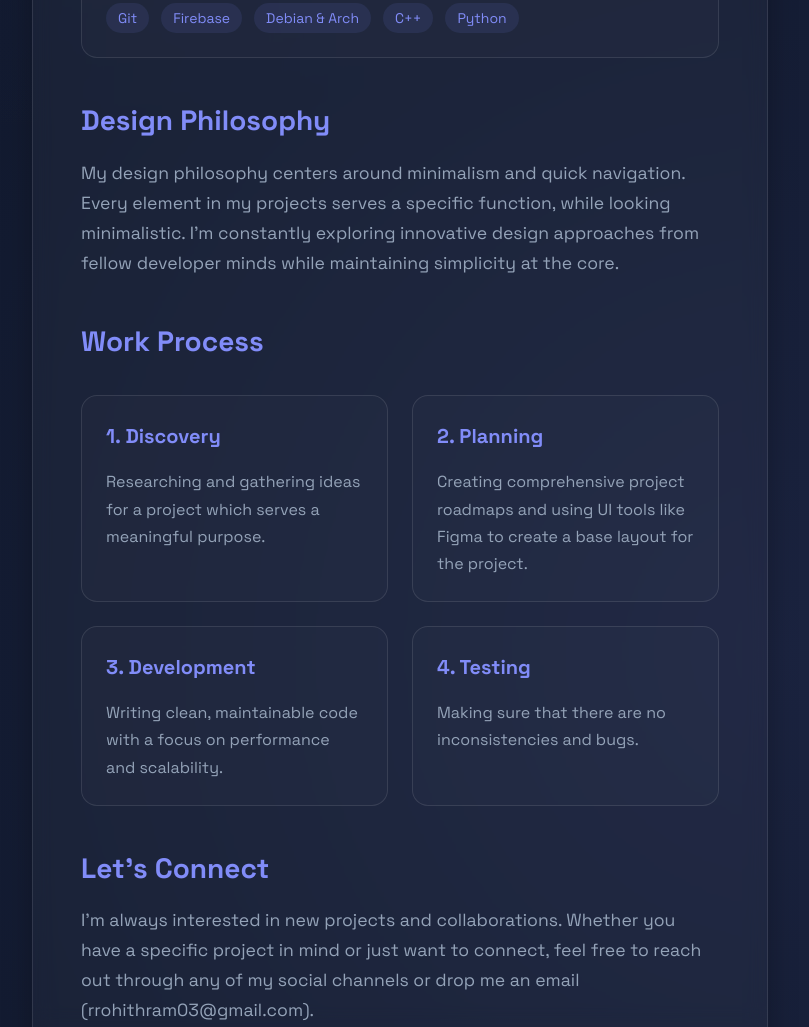
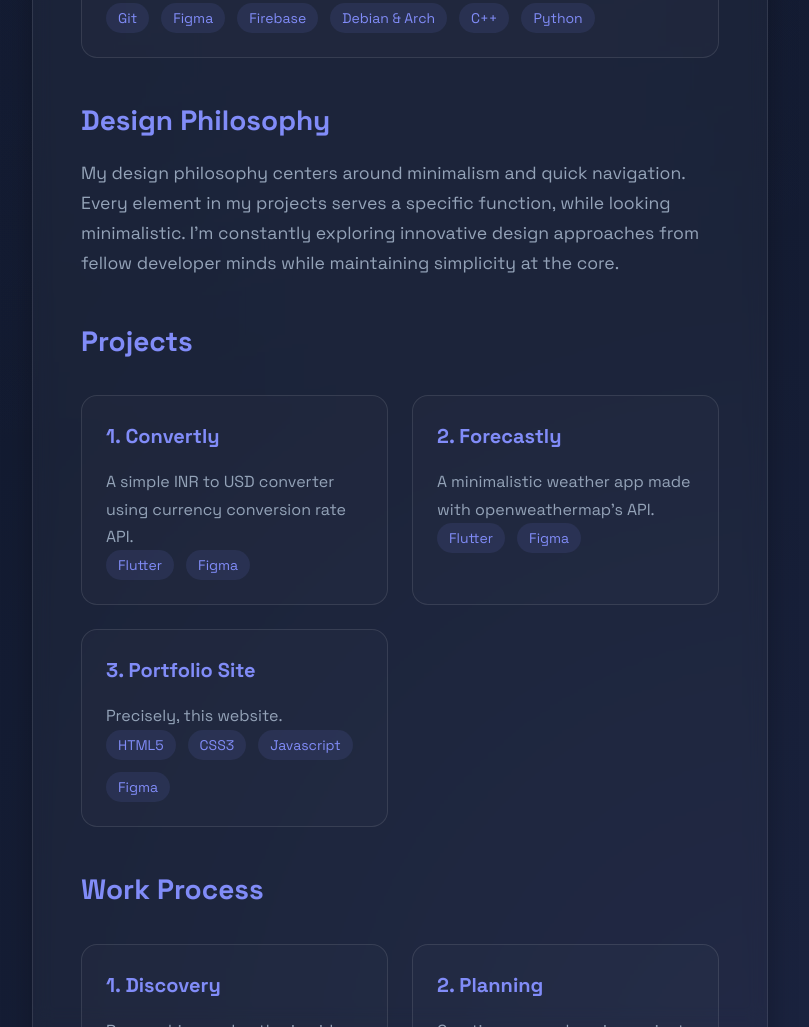
Before and after one commit to rrohithram/rrohithram.github.io, a plain HTML site: page about/index.html in a window 1280 px wide. Shown: the part 1763-2790 px from the top of the page, without its empty margins (240-1049 px from the left). Drawn offline with Linux system fonts and the light colour scheme; files whose address does not match are found by name.

Commit message:
Update index.html

```diff
--- a/about/index.html
+++ b/about/index.html
@@ -60,6 +60,7 @@
                         <h3>Tools & Others</h3>
                         <div class="skill-tags">
                             <span class="skill-tag">Git</span>
+                            <span class="skill-tag">Figma</span>
                             <span class="skill-tag">Firebase</span>
                             <span class="skill-tag">Debian & Arch</span>
                             <span class="skill-tag">C++</span>
@@ -70,6 +71,38 @@
 
                 <h2>Design Philosophy</h2>
                 <p>My design philosophy centers around minimalism and quick navigation. Every element in my projects serves a specific function, while looking minimalistic. I'm constantly exploring innovative design approaches from fellow developer minds while maintaining simplicity at the core.</p>
+
+                <h2>Projects</h2>
+                <div class="process-steps">
+                    <div class="process-step">
+                        <h3>1. Convertly</h3>
+                        <p>A simple INR to USD converter using currency conversion rate API.</p>
+                        <div class="skill-tags">
+                            <span class="skill-tag">Flutter</span>
+                            <span class="skill-tag">Figma</span>
+                        </div>
+                    </div>
+                    <div class="process-step">
+                        <h3>2. Forecastly</h3>
+                        <p>A minimalistic weather app made with openweathermap's API.</p>
+                        <div class="skill-tags">
+                            <span class="skill-tag">Flutter</span>
+                            <span class="skill-tag">Figma</span>
+                        </div>
+                    </div>
+                    <div class="process-step">
+                        <h3>3. Portfolio Site</h3>
+                        <p>Precisely, this website.</p>
+                        <div class="skill-tags">
+                            <span class="skill-tag">HTML5</span>
+                            <span class="skill-tag">CSS3</span>
+                            <span class="skill-tag">Javascript</span>
+                            <span class="skill-tag">Figma</span>
+                        </div>
+                    </div>
+                </div>
+
+
 
                 <h2>Work Process</h2>
                 <div class="process-steps">
```
